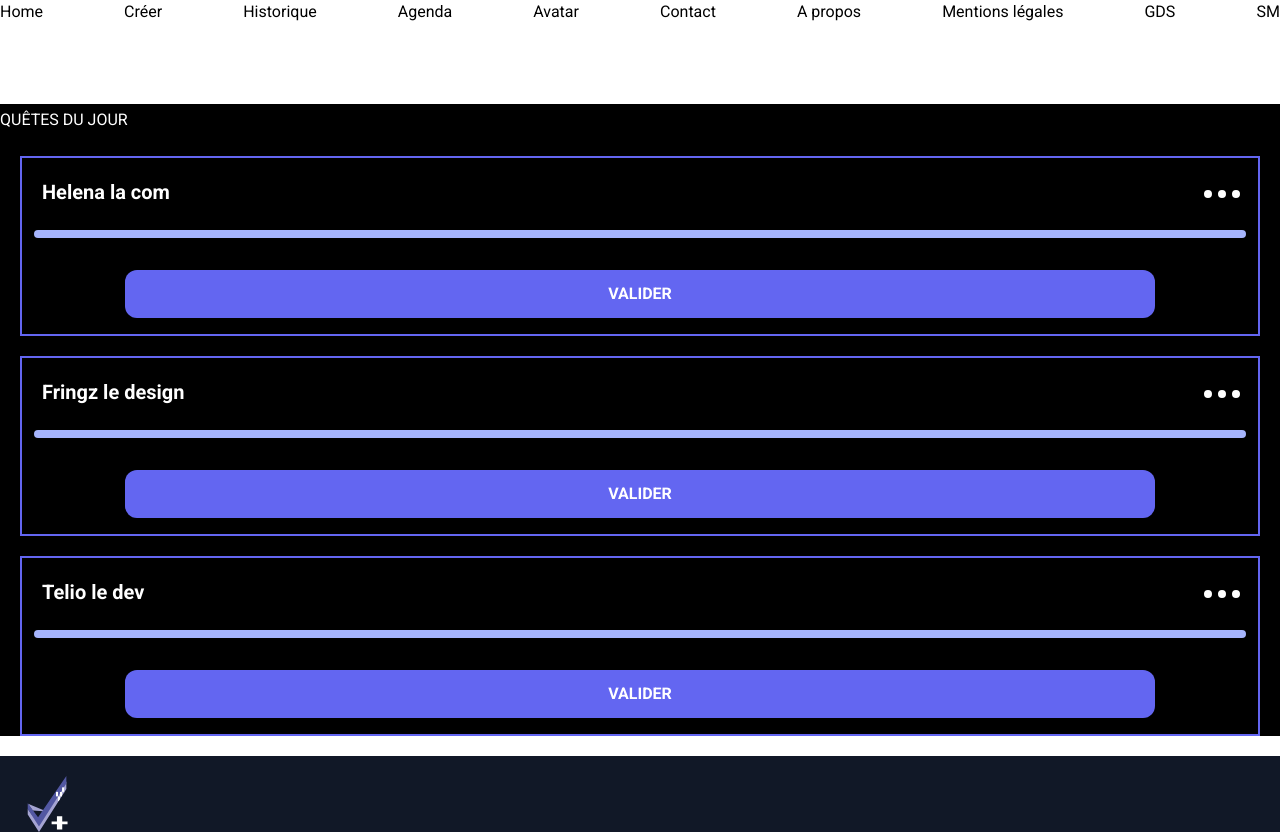
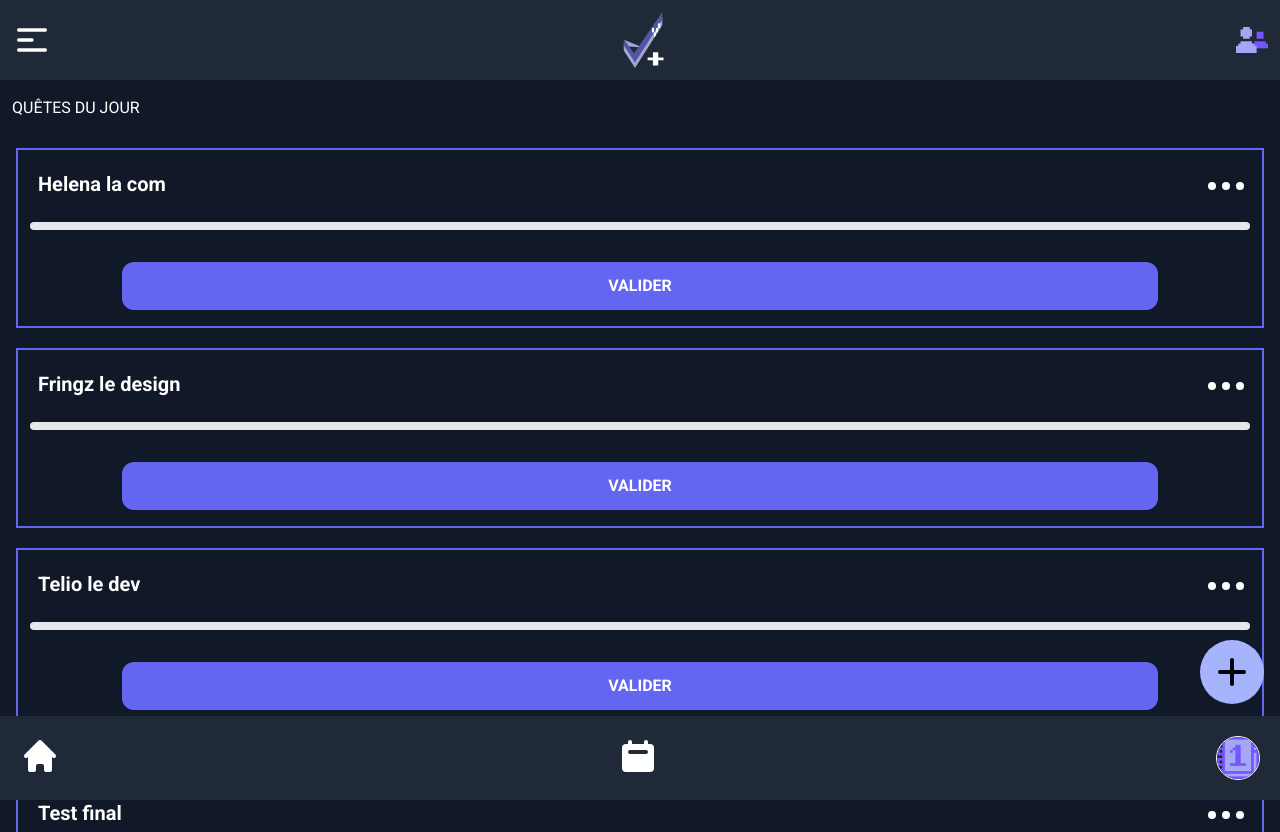
Before and after one commit to gros-eliot/Arquest-app, a Vue app: page / in a window 1280 px wide. Shown: the top 832 px of the page. Built offline with nearby package versions, Linux system fonts and the light colour scheme.

Commit message:
homeview beta 1.0

```diff
--- a/src/App.vue
+++ b/src/App.vue
@@ -10,10 +10,9 @@ import GuideStyle from "./views/GuideStyle.vue";
 
 <template>
   <header>
+    <HeaderView class="fixed z-50" />
+
     <!--
-    <HeaderView class="fixed" />
-    -->
-
     <div class="wrapper">
       <nav class="flex justify-between">
         <RouterLink to="/">Home</RouterLink>
@@ -29,10 +28,9 @@ import GuideStyle from "./views/GuideStyle.vue";
 
         <RouterLink to="/social">SM</RouterLink>
       </nav>
-    </div>
-    <!--
-    <NavView class="fixed bottom-0" />
-    -->
+    </div>-->
+
+    <NavView class="fixed bottom-0 z-50" />
   </header>
 
   <main class="pt-20">
--- a/src/components/Quest.vue
+++ b/src/components/Quest.vue
@@ -1,5 +1,7 @@
 <template>
-  <div class="flex flex-col border-2 border-indigo-500 m-5 bg-transparent">
+  <div
+    class="flex flex-col border-2 border-indigo-500 mt-5 my-5 bg-transparent"
+  >
     <div class="flex justify-between p-3 text-white">
       <h3 class="relative text-xl font-press-start-2p font-bold p-2">
         {{ titre }}
@@ -7,7 +9,7 @@
       <DotsHorizontalIcon class="w-12 h-12 fill-white" />
     </div>
 
-    <hr class="mb-4 mt-0 border-t-8 rounded-full m-3 border-indigo-300" />
+    <hr class="mb-4 mt-0 border-t-8 rounded-full m-3 {{ Category }} " />
 
     <div class="flex justify-center items-center">
       <BoutonBlue>VALIDER</BoutonBlue>
@@ -33,9 +35,59 @@ export default {
       type: String,
       required: true,
     },
+    Category: {
+      type: String,
+      required: true,
+    },
   },
 };
 </script>
-
+  <!--
+  data() {
+    return {
+      listeCategorie: [
+        "Sport",
+        "Social",
+        "Gestion",
+        "Travail",
+        "DIY",
+        "Santé",
+        "Culture",
+        "Maison",
+      ],
+    };
+  },-->
 <style>
+.Sport {
+  --tw-bg-opacity: 1;
+  background-color: rgb(248 113 113 / var(--tw-bg-opacity));
+}
+.Social {
+  --tw-bg-opacity: 1;
+  background-color: rgb(165 243 252 / var(--tw-bg-opacity));
+}
+.Gestion {
+  --tw-bg-opacity: 1;
+  background-color: rgb(165 180 252 / var(--tw-bg-opacity));
+}
+.Travail {
+  --tw-bg-opacity: 1;
+  background-color: rgb(212 212 212 / var(--tw-bg-opacity));
+}
+.DIY {
+  --tw-bg-opacity: 1;
+  background-color: rgb(232 121 249 / var(--tw-bg-opacity));
+}
+.Santé {
+  --tw-bg-opacity: 1;
+  background-color: rgb(163 230 53 / var(--tw-bg-opacity));
+}
+.Culture {
+  --tw-bg-opacity: 1;
+  background-color: rgb(250 204 21 / var(--tw-bg-opacity));
+}
+.Maison {
+  --tw-bg-opacity: 1;
+  background-color: rgb(254 240 138 / var(--tw-bg-opacity));
+}
 </style>
--- a/src/components/layouts/FooterView.vue
+++ b/src/components/layouts/FooterView.vue
@@ -1,5 +1,5 @@
 <template>
-  <div class="bg-gray-900 text-white flex flex-col gap-10">
+  <div class="bg-gray-800 text-white flex flex-col gap-10">
     <ArquestPremium class="m-5 w-14 h-14" />
     <div class="grid grid-cols-3 text-center">
       <RouterLink to="/contact"><p>Contact</p></RouterLink>
--- a/src/components/layouts/HeaderView.vue
+++ b/src/components/layouts/HeaderView.vue
@@ -1,5 +1,5 @@
 <template>
-  <div class="w-full flex justify-between items-center p-3 bg-gray-900">
+  <div class="w-full flex justify-between items-center p-3 bg-gray-800">
     <MenuAlt1Icon class="w-10 h-10 stroke-white" />
     <RouterLink to="/"><ArquestPremium class="w-14 h-14" /></RouterLink>
     <RouterLink to="/social"
--- a/src/components/layouts/NavView.vue
+++ b/src/components/layouts/NavView.vue
@@ -1,5 +1,5 @@
 <template>
-  <div class="flex justify-between bg-gray-900 p-5 w-full">
+  <div class="flex justify-between bg-gray-800 p-5 w-full">
     <RouterLink to="/"
       ><HomeIcon id="nav1" class="h-10 w-10 fill-white active:fill-indigo-500"
     /></RouterLink>
--- a/src/views/GuideStyle.vue
+++ b/src/views/GuideStyle.vue
@@ -11,19 +11,28 @@
       <span class="bg-red-500 w-20 h-10"></span>
       <span class="bg-indigo-500 w-20 h-10"></span>
       <span class="bg-indigo-300 w-20 h-10"></span>
-      <span class="bg-gray-extended-300 w-20 h-10"></span>
+      <span class="bg-gray-extended-700 w-20 h-10"></span>
+      <span class="bg-gray-800 w-20 h-10"></span>
       <span class="bg-gray-900 w-20 h-10"></span>
     </div>
 
     <div class="flex flex-col justify-center gap-6 p-3 sm:flex-row">
-      <span class="bg-lime-400 w-10 h-5"></span>
-      <span class="bg-cyan-200 w-10 h-5"></span>
-      <span class="bg-red-400 w-10 h-5"></span>
-      <span class="bg-indigo-300 w-10 h-5"></span>
-      <span class="bg-fuchsia-400 w-10 h-5"></span>
+      ><!--Sport-->
+      <span class="bg-red-400 w-10 h-5"></span
+      ><!--Social-->
+      <span class="bg-cyan-200 w-10 h-5"></span
+      ><!--Gestion-->
+      <span class="bg-indigo-300 w-10 h-5"></span
+      ><!--Travail-->
+      <span class="bg-gray-extended-300 w-10 h-5"></span
+      ><!--DIY-->
+      <span class="bg-fuchsia-400 w-10 h-5"></span
+      ><!--Santé-->
+      <span class="bg-lime-400 w-10 h-5"></span
+      ><!--Culture-->
+      <span class="bg-yellow-400 w-10 h-5"></span
+      ><!--Maison-->
       <span class="bg-yellow-200 w-10 h-5"></span>
-      <span class="bg-gray-extended-300 w-10 h-5"></span>
-      <span class="bg-yellow-400 w-10 h-5"></span>
     </div>
   </div>
 
@@ -115,7 +124,12 @@
 </template>
 
 <script>
-import { CalendarIcon, HomeIcon, GiftIcon } from "@heroicons/vue/solid";
+import {
+  CalendarIcon,
+  HomeIcon,
+  GiftIcon,
+  PlusIcon,
+} from "@heroicons/vue/solid";
 import {
   TrashIcon,
   PencilIcon,
@@ -158,6 +172,7 @@ export default {
     HomeIcon,
     CalendarIcon,
     GiftIcon,
+    PlusIcon,
 
     MenuAlt1Icon,
 
--- a/src/views/HomeView.vue
+++ b/src/views/HomeView.vue
@@ -1,19 +1,49 @@
 <script>
 import Quest from "../components/Quest.vue";
+import { PlusIcon } from "@heroicons/vue/solid";
 export default {
   name: "Home",
   components: {
     Quest,
+    PlusIcon,
   },
 };
 </script>
 
 
 <template>
-  <div class="bg-black text-white">
-    <h2>QUÊTES DU JOUR</h2>
-    <Quest titre="Helena la com" />
-    <Quest titre="Fringz le design" />
-    <Quest titre="Telio le dev" />
-  </div>
+  <body class="bg-gray-900 p-3">
+    <!-- Bouton créer quête -->
+    <RouterLink to="/create_quest">
+      <div
+        class="
+          w-16
+          h-16
+          rounded-full
+          bg-indigo-300
+          flex
+          items-center
+          justify-center
+          fixed
+          right-4
+          bottom-24
+        "
+      >
+        <PlusIcon class="fill-black w-10 h-10" />
+      </div>
+    </RouterLink>
+    <!-- AGENDA SEMAINE <div></div>-->
+    <div class="text-white">
+      <h2>QUÊTES DU JOUR</h2>
+      <div class="p-1">
+        <Quest titre="Helena la com" Category="Social" />
+        <Quest titre="Fringz le design" />
+        <Quest titre="Telio le dev" />
+      </div>
+      <hr />
+      <div class="p-1">
+        <Quest titre="Test final" />
+      </div>
+    </div>
+  </body>
 </template>
--- a/src/views/QuestCreateView.vue
+++ b/src/views/QuestCreateView.vue
@@ -101,7 +101,16 @@ export default {
       note: "",
       date: "",
       // Liste des catégories
-      listeCategorie: ["Sport", "DIY", "Social", "Travail"],
+      listeCategorie: [
+        "Sport",
+        "Social",
+        "Gestion",
+        "Travail",
+        "DIY",
+        "Santé",
+        "Culture",
+        "Maison",
+      ],
       // liste des difficultés
       listeDifficulte: ["Facile", "Moyenne", "Difficile"],
     };
```
